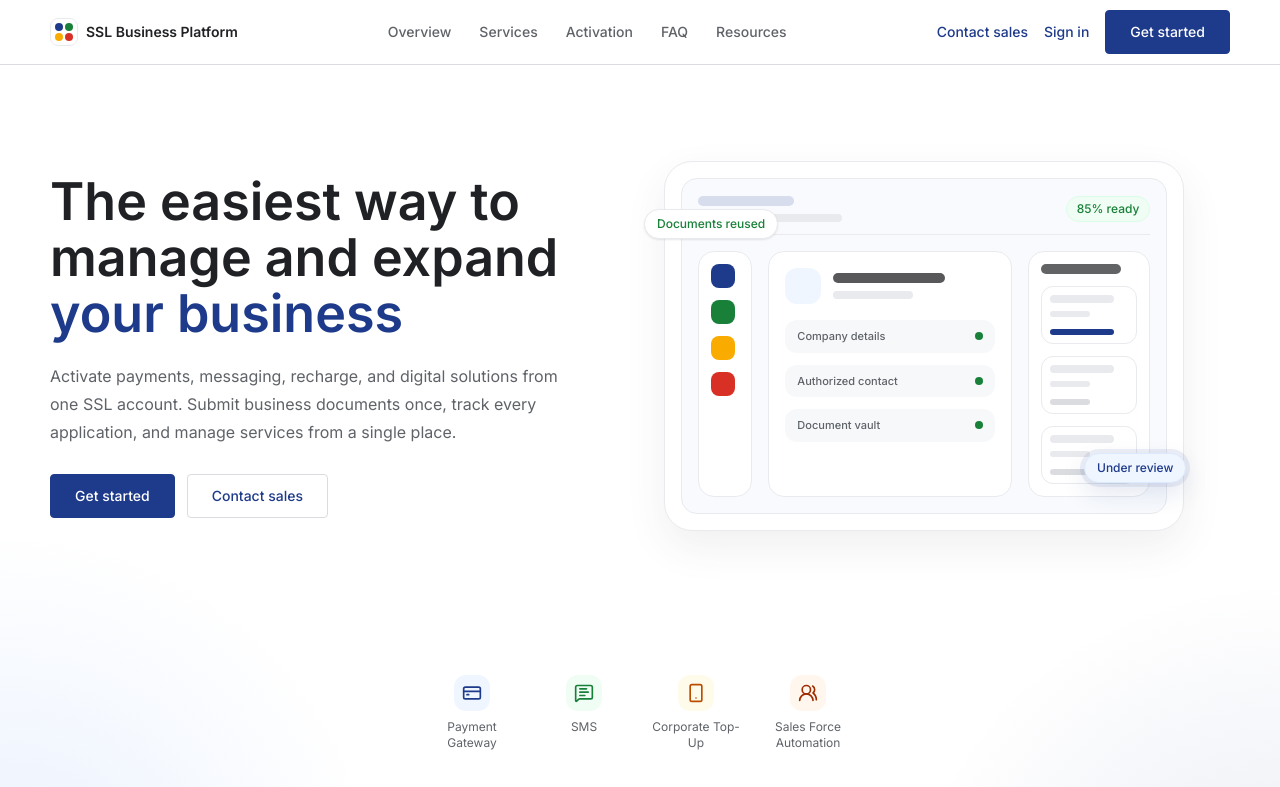
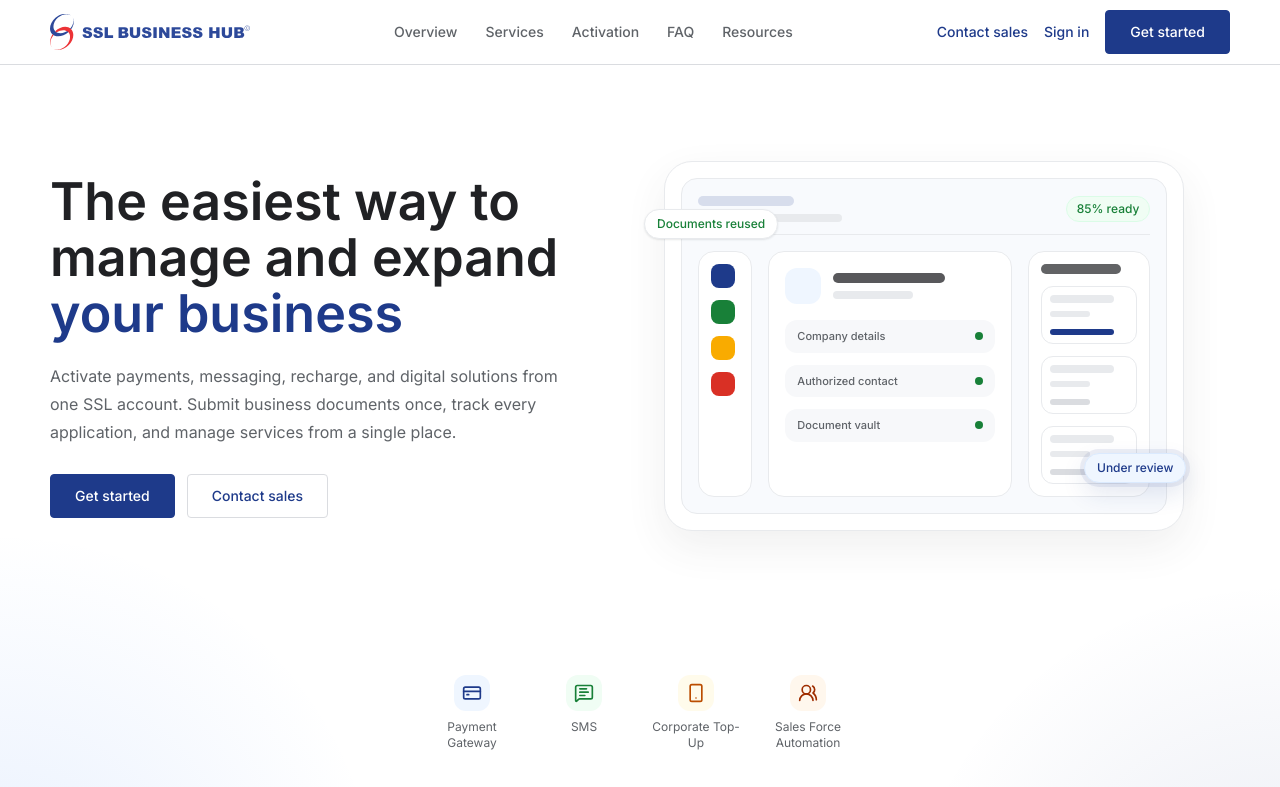
Before and after one commit to alimoon-nisha/ssl_business_platform, a Next.js app: page / in a window 1280 px wide. Shown: the top 787 px of the page. Built offline with nearby package versions, Linux system fonts and the light colour scheme.

Commit message:
Resize header logo

```diff
--- a/src/components/marketing/Header.tsx
+++ b/src/components/marketing/Header.tsx
@@ -1,5 +1,6 @@
 "use client";
 
+import Image from "next/image";
 import Link from "next/link";
 import { Menu, X } from "lucide-react";
 import { useState } from "react";
@@ -24,13 +25,7 @@
       )}
       aria-label="SSL Business Platform home"
     >
-      <span className="grid size-7 grid-cols-2 gap-0.5 rounded-lg border border-border-soft bg-white p-1">
-        <span className="rounded-sm bg-primary" />
-        <span className="rounded-sm bg-success" />
-        <span className="rounded-sm bg-warning" />
-        <span className="rounded-sm bg-error" />
-      </span>
-      <span>SSL Business Platform</span>
+      <Image src="/logo.svg" alt="SSL Business Platform" width={200} height={37} priority />
     </Link>
   );
 }
```
Also changed, not shown: public/logo.svg (added).
